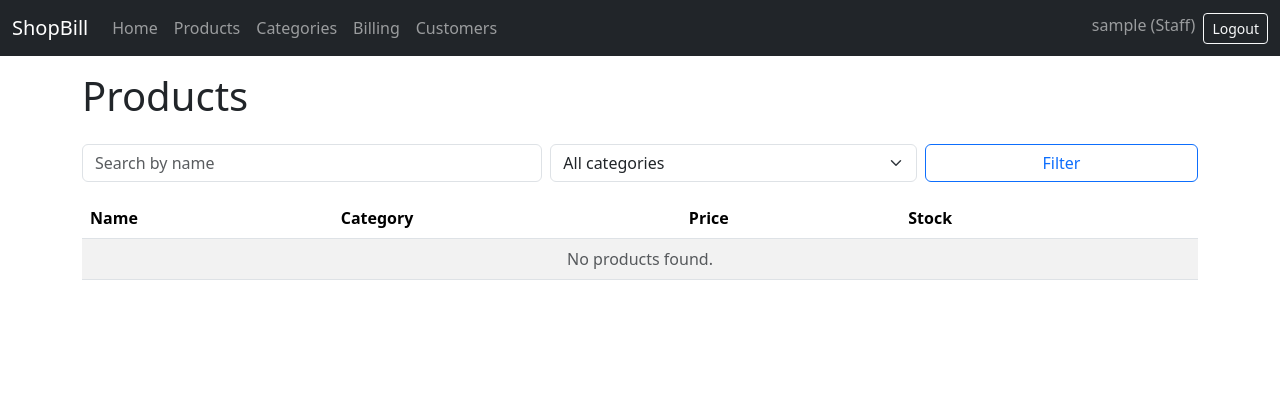
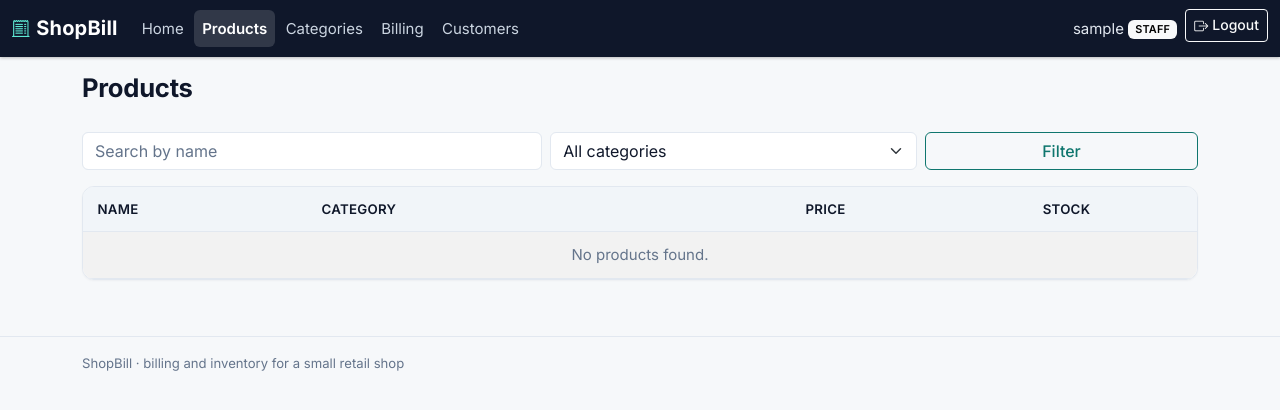
Before and after one commit to Karthick3301/shopbill, a Django app: page /inventory/products/ in a window 1280 px wide. Shown: the top 410 px of the page. Run offline with Django 5.2, Linux system fonts and the light colour scheme; the visitor is signed in with stand-in values (Sample User, id 1); data that the repository does not hold is empty.

Commit message:
Design pass 1

```diff
--- a/config/settings.py
+++ b/config/settings.py
@@ -113,6 +113,7 @@ USE_TZ = True
 
 STATIC_URL = "static/"
 STATIC_ROOT = BASE_DIR / "staticfiles"  # collectstatic target for Render
+STATICFILES_DIRS = [BASE_DIR / "static"]  # project static (css/app.css, favicon)
 
 STORAGES = {
     "default": {"BACKEND": "django.core.files.storage.FileSystemStorage"},
--- /dev/null
+++ b/static/css/app.css
@@ -0,0 +1,305 @@
+:root {
+  --sb-primary: #0F766E;
+  --sb-primary-hover: #115E59;
+  --sb-bg: #F6F8FA;
+  --sb-card: #FFFFFF;
+  --sb-border: #E2E8F0;
+  --sb-text: #0F172A;
+  --sb-muted: #64748B;
+  --sb-warning: #F59E0B;
+  --sb-danger: #DC2626;
+  --sb-success: #16A34A;
+  --sb-radius: 12px;
+
+  /* Bootstrap 5 variable overrides so built-in components follow the palette. */
+  --bs-primary: #0F766E;
+  --bs-primary-rgb: 15, 118, 110;
+  --bs-link-color: #0F766E;
+  --bs-link-color-rgb: 15, 118, 110;
+  --bs-link-hover-color: #115E59;
+  --bs-link-hover-color-rgb: 17, 94, 89;
+  --bs-body-color: #0F172A;
+  --bs-body-color-rgb: 15, 23, 42;
+  --bs-secondary-color: #64748B;
+  --bs-border-color: #E2E8F0;
+  --bs-warning: #F59E0B;
+  --bs-warning-rgb: 245, 158, 11;
+  --bs-danger: #DC2626;
+  --bs-danger-rgb: 220, 38, 38;
+  --bs-success: #16A34A;
+  --bs-success-rgb: 22, 163, 74;
+}
+
+html {
+  -webkit-text-size-adjust: 100%;
+}
+
+body {
+  font-family: "Inter", system-ui, -apple-system, "Segoe UI", Roboto, sans-serif;
+  font-size: 15px;
+  line-height: 1.55;
+  background-color: var(--sb-bg);
+  color: var(--sb-text);
+}
+
+h1 {
+  font-size: 1.6rem;
+  font-weight: 700;
+  letter-spacing: -0.01em;
+  margin-bottom: 0.75rem;
+}
+
+h2 {
+  font-weight: 600;
+}
+
+.text-muted {
+  color: var(--sb-muted) !important;
+}
+
+a {
+  text-underline-offset: 2px;
+}
+
+/* ---------- Navbar (dark slate) ---------- */
+.app-navbar {
+  background-color: #0F172A !important;
+  box-shadow: 0 1px 3px rgba(0, 0, 0, 0.25);
+}
+
+.app-navbar .navbar-brand {
+  font-weight: 700;
+  letter-spacing: 0.01em;
+  display: inline-flex;
+  align-items: center;
+  gap: 0.4rem;
+}
+
+.app-navbar .navbar-brand .bi {
+  font-size: 1.1rem;
+  color: #5EEAD4;
+}
+
+.app-navbar .nav-link {
+  color: #CBD5E1;
+  border-radius: 0.375rem;
+  padding: 0.4rem 0.7rem;
+  margin-right: 0.15rem;
+}
+
+.app-navbar .nav-link:hover,
+.app-navbar .nav-link:focus {
+  color: #fff;
+  background-color: rgba(255, 255, 255, 0.08);
+}
+
+.app-navbar .nav-link.active {
+  color: #fff;
+  font-weight: 600;
+  background-color: rgba(255, 255, 255, 0.14);
+}
+
+.app-navbar .navbar-text {
+  color: #E2E8F0;
+}
+
+.role-badge {
+  font-size: 0.68rem;
+  font-weight: 600;
+  letter-spacing: 0.02em;
+  text-transform: uppercase;
+  vertical-align: 0.08em;
+}
+
+/* ---------- Cards ---------- */
+.card {
+  background-color: var(--sb-card);
+  border: 1px solid var(--sb-border);
+  border-radius: var(--sb-radius);
+  box-shadow: 0 1px 2px rgba(15, 23, 42, 0.04), 0 1px 3px rgba(15, 23, 42, 0.05);
+}
+
+/* ---------- Buttons ---------- */
+.btn {
+  font-weight: 500;
+}
+
+.btn .bi {
+  vertical-align: -0.125em;
+}
+
+.btn-primary {
+  --bs-btn-bg: #0F766E;
+  --bs-btn-border-color: #0F766E;
+  --bs-btn-hover-bg: #115E59;
+  --bs-btn-hover-border-color: #115E59;
+  --bs-btn-active-bg: #115E59;
+  --bs-btn-active-border-color: #115E59;
+  --bs-btn-disabled-bg: #0F766E;
+  --bs-btn-disabled-border-color: #0F766E;
+}
+
+.btn-outline-primary {
+  --bs-btn-color: #0F766E;
+  --bs-btn-border-color: #0F766E;
+  --bs-btn-hover-bg: #0F766E;
+  --bs-btn-hover-border-color: #0F766E;
+  --bs-btn-active-bg: #115E59;
+  --bs-btn-active-border-color: #115E59;
+}
+
+.btn-danger {
+  --bs-btn-bg: #DC2626;
+  --bs-btn-border-color: #DC2626;
+}
+
+.btn-outline-danger {
+  --bs-btn-color: #DC2626;
+  --bs-btn-border-color: #DC2626;
+  --bs-btn-hover-bg: #DC2626;
+  --bs-btn-hover-border-color: #DC2626;
+}
+
+.page-link {
+  color: #0F766E;
+}
+
+.active > .page-link {
+  background-color: #0F766E;
+  border-color: #0F766E;
+}
+
+/* ---------- Tables ---------- */
+.table-responsive {
+  background-color: #fff;
+  border: 1px solid var(--sb-border);
+  border-radius: var(--sb-radius);
+  box-shadow: 0 1px 2px rgba(15, 23, 42, 0.04);
+  padding: 0;
+}
+
+.table-responsive .table {
+  margin-bottom: 0;
+}
+
+.table thead th {
+  background-color: #F1F5F9;
+  color: #0F172A;
+  font-weight: 600;
+  font-size: 0.83rem;
+  text-transform: uppercase;
+  letter-spacing: 0.02em;
+  border-bottom: 1px solid var(--sb-border);
+  padding: 0.75rem 0.9rem;
+  white-space: nowrap;
+}
+
+.table tbody td {
+  padding: 0.7rem 0.9rem;
+  vertical-align: middle;
+}
+
+.table-hover tbody tr:hover,
+.table tbody tr:hover {
+  --bs-table-hover-bg: #F1F5F9;
+  background-color: #F1F5F9;
+}
+
+/* Keep low-stock / out-of-stock highlights in palette tints. */
+.table-warning {
+  --bs-table-bg: #FEF3C7;
+  --bs-table-striped-bg: #FDEFC2;
+  --bs-table-hover-bg: #FDE9B0;
+}
+
+.table-danger {
+  --bs-table-bg: #FEE2E2;
+  --bs-table-striped-bg: #FBDCDC;
+  --bs-table-hover-bg: #FACACA;
+}
+
+.badge.text-bg-warning {
+  background-color: #F59E0B !important;
+  color: #0F172A !important;
+}
+
+.badge.text-bg-danger {
+  background-color: #DC2626 !important;
+}
+
+/* ---------- Alerts (incl. Django "error" tag) ---------- */
+.alert-error {
+  --bs-alert-color: #7F1D1D;
+  --bs-alert-bg: #FEE2E2;
+  --bs-alert-border-color: #FECACA;
+}
+
+/* ---------- Forms (consistent labels, spacing, red errors) ---------- */
+form p {
+  margin-bottom: 1rem;
+}
+
+form p label,
+.form-label {
+  font-weight: 500;
+  margin-bottom: 0.25rem;
+  display: block;
+  color: var(--sb-text);
+}
+
+form .helptext {
+  display: block;
+  color: var(--sb-muted);
+  font-size: 0.875rem;
+  margin-top: 0.25rem;
+}
+
+.errorlist {
+  color: #DC2626;
+  list-style: none;
+  padding-left: 0;
+  margin: 0.25rem 0 0;
+  font-size: 0.875rem;
+  font-weight: 500;
+}
+
+form .invalid-feedback {
+  display: block;
+}
+
+/* Fallback styling for auth forms whose widgets lack .form-control. */
+form input:not([type="checkbox"]):not([type="radio"]):not([type="hidden"]):not([type="submit"]):not(.form-control):not(.form-select):not(.form-check-input):not(.btn),
+form select:not(.form-select):not(.form-control),
+form textarea:not(.form-control) {
+  display: block;
+  width: 100%;
+  padding: 0.375rem 0.75rem;
+  font-size: 1rem;
+  color: #0F172A;
+  background-color: #fff;
+  border: 1px solid #CBD5E1;
+  border-radius: 0.375rem;
+}
+
+form input:focus:not(.btn),
+form select:focus,
+form textarea:focus {
+  border-color: #0F766E;
+  outline: 0;
+  box-shadow: 0 0 0 0.25rem rgba(15, 118, 110, 0.15);
+}
+
+/* ---------- Misc ---------- */
+main.container {
+  padding-bottom: 2rem;
+}
+
+.app-footer {
+  border-top: 1px solid var(--sb-border);
+  color: var(--sb-muted);
+}
+
+:focus-visible {
+  outline: 2px solid #0F766E;
+  outline-offset: 2px;
+}
--- a/templates/base.html
+++ b/templates/base.html
@@ -1,29 +1,35 @@
-<!doctype html>
+{% load static %}<!doctype html>
 <html lang="en">
 <head>
   <meta charset="utf-8">
   <meta name="viewport" content="width=device-width, initial-scale=1">
   <title>{% block title %}ShopBill{% endblock %}</title>
+  <link rel="icon" type="image/svg+xml" href="{% static 'img/favicon.svg' %}">
   <link href="https://cdn.jsdelivr.net/npm/bootstrap@5.3.3/dist/css/bootstrap.min.css" rel="stylesheet">
+  <link href="https://cdn.jsdelivr.net/npm/bootstrap-icons@1.11.3/font/bootstrap-icons.min.css" rel="stylesheet">
+  <link rel="preconnect" href="https://fonts.googleapis.com">
+  <link rel="preconnect" href="https://fonts.gstatic.com" crossorigin>
+  <link href="https://fonts.googleapis.com/css2?family=Inter:wght@400;500;600;700&display=swap" rel="stylesheet">
+  <link href="{% static 'css/app.css' %}" rel="stylesheet">
 </head>
 <body>
-<nav class="navbar navbar-expand-lg navbar-dark bg-dark">
+<nav class="navbar navbar-expand-lg navbar-dark bg-dark app-navbar">
   <div class="container-fluid">
-    <a class="navbar-brand" href="{% url 'home' %}">ShopBill</a>
-    <button class="navbar-toggler" type="button" data-bs-toggle="collapse" data-bs-target="#mainNav">
+    <a class="navbar-brand" href="{% url 'home' %}"><i class="bi bi-receipt-cutoff" aria-hidden="true"></i>ShopBill</a>
+    <button class="navbar-toggler" type="button" data-bs-toggle="collapse" data-bs-target="#mainNav" aria-controls="mainNav" aria-expanded="false" aria-label="Toggle navigation">
       <span class="navbar-toggler-icon"></span>
     </button>
     <div class="collapse navbar-collapse" id="mainNav">
       <ul class="navbar-nav me-auto">
-        <li class="nav-item"><a class="nav-link" href="{% url 'home' %}">Home</a></li>
+        <li class="nav-item"><a class="nav-link {% if request.path == '/' %}active{% endif %}" {% if request.path == '/' %}aria-current="page"{% endif %} href="{% url 'home' %}">Home</a></li>
         {% if user.is_authenticated %}
           {# Staff can view products and bill; Owner sees everything. #}
-          <li class="nav-item"><a class="nav-link" href="{% url 'inventory:product-list' %}">Products</a></li>
-          <li class="nav-item"><a class="nav-link" href="{% url 'inventory:category-list' %}">Categories</a></li>
-          <li class="nav-item"><a class="nav-link" href="{% url 'billing:invoice-list' %}">Billing</a></li>
-          <li class="nav-item"><a class="nav-link" href="{% url 'billing:customer-list' %}">Customers</a></li>
+          <li class="nav-item"><a class="nav-link {% if '/inventory/products' in request.path %}active{% endif %}" {% if '/inventory/products' in request.path %}aria-current="page"{% endif %} href="{% url 'inventory:product-list' %}">Products</a></li>
+          <li class="nav-item"><a class="nav-link {% if '/inventory/categories' in request.path %}active{% endif %}" {% if '/inventory/categories' in request.path %}aria-current="page"{% endif %} href="{% url 'inventory:category-list' %}">Categories</a></li>
+          <li class="nav-item"><a class="nav-link {% if '/billing/invoices' in request.path %}active{% endif %}" {% if '/billing/invoices' in request.path %}aria-current="page"{% endif %} href="{% url 'billing:invoice-list' %}">Billing</a></li>
+          <li class="nav-item"><a class="nav-link {% if '/billing/customers' in request.path %}active{% endif %}" {% if '/billing/customers' in request.path %}aria-current="page"{% endif %} href="{% url 'billing:customer-list' %}">Customers</a></li>
           {% if user.is_owner %}
-            <li class="nav-item"><a class="nav-link" href="{% url 'reports:dashboard' %}">Reports</a></li>
+            <li class="nav-item"><a class="nav-link {% if '/reports' in request.path %}active{% endif %}" {% if '/reports' in request.path %}aria-current="page"{% endif %} href="{% url 'reports:dashboard' %}">Reports</a></li>
             {% if user.is_superuser %}
               <li class="nav-item"><a class="nav-link" href="/admin/">Admin</a></li>
             {% endif %}
@@ -32,17 +38,17 @@
       </ul>
       <ul class="navbar-nav ms-auto">
         {% if user.is_authenticated %}
-          <li class="nav-item">
-            <span class="navbar-text me-2">{{ user.username }} ({{ user.get_role_display }})</span>
+          <li class="nav-item d-flex align-items-center">
+            <span class="navbar-text me-2">{{ user.username }} <span class="badge text-bg-light role-badge">{{ user.get_role_display }}</span></span>
           </li>
           <li class="nav-item">
             <form method="post" action="{% url 'logout' %}" class="d-inline">
               {% csrf_token %}
-              <button class="btn btn-outline-light btn-sm" type="submit">Logout</button>
+              <button class="btn btn-outline-light btn-sm" type="submit"><i class="bi bi-box-arrow-right me-1" aria-hidden="true"></i>Logout</button>
             </form>
           </li>
         {% else %}
-          <li class="nav-item"><a class="btn btn-outline-light btn-sm" href="{% url 'login' %}">Login</a></li>
+          <li class="nav-item"><a class="btn btn-outline-light btn-sm" href="{% url 'login' %}"><i class="bi bi-box-arrow-in-right me-1" aria-hidden="true"></i>Login</a></li>
         {% endif %}
       </ul>
     </div>
@@ -52,12 +58,16 @@
 <main class="container mt-3">
   {% if messages %}
     {% for message in messages %}
-      <div class="alert alert-{{ message.tags|default:'info' }}">{{ message }}</div>
+      <div class="alert alert-{{ message.tags|default:'info' }} alert-dismissible fade show" role="alert">{{ message }}<button type="button" class="btn-close" data-bs-dismiss="alert" aria-label="Close"></button></div>
     {% endfor %}
   {% endif %}
   {% block content %}{% endblock %}
 </main>
 
+<footer class="app-footer mt-4 py-3">
+  <div class="container small">ShopBill &middot; billing and inventory for a small retail shop</div>
+</footer>
+
 <script src="https://cdn.jsdelivr.net/npm/bootstrap@5.3.3/dist/js/bootstrap.bundle.min.js"></script>
 </body>
 </html>
--- a/templates/billing/invoice_detail.html
+++ b/templates/billing/invoice_detail.html
@@ -3,14 +3,14 @@
 {% block content %}
 <div class="d-flex justify-content-between align-items-center mb-3">
   <h1>Invoice #{{ object.pk }}</h1>
-  <a class="btn btn-primary" href="{% url 'billing:invoice-pdf' object.pk %}">Download PDF</a>
+  <a class="btn btn-primary" href="{% url 'billing:invoice-pdf' object.pk %}"><i class="bi bi-file-earmark-pdf me-1" aria-hidden="true"></i>Download PDF</a>
 </div>
 <p class="text-muted">Customer: <strong>{{ object.customer.name }}</strong> |
    Date: {{ object.created_at|date:"Y-m-d H:i" }} |
    Billed by: {{ object.created_by|default:"-" }}</p>
 
 <div class="table-responsive">
-<table class="table table-striped align-middle">
+<table class="table table-striped table-hover align-middle">
   <thead><tr><th>Product</th><th class="text-end">Qty</th><th class="text-end">Unit price</th><th class="text-end">Amount</th></tr></thead>
   <tbody>
     {% for item in object.items.all %}
--- a/templates/inventory/product_list.html
+++ b/templates/inventory/product_list.html
@@ -4,7 +4,7 @@
 <div class="d-flex justify-content-between align-items-center mb-3">
   <h1>Products</h1>
   {% if user.is_owner %}
-    <a class="btn btn-primary" href="{% url 'inventory:product-add' %}">Add product</a>
+    <a class="btn btn-primary" href="{% url 'inventory:product-add' %}"><i class="bi bi-plus-lg me-1" aria-hidden="true"></i>Add product</a>
   {% endif %}
 </div>
 
@@ -26,9 +26,9 @@
 </form>
 
 <div class="table-responsive">
-<table class="table table-striped align-middle">
+<table class="table table-striped table-hover align-middle">
   <thead>
-    <tr><th>Name</th><th>Category</th><th>Price</th><th>Stock</th><th></th></tr>
+    <tr><th>Name</th><th>Category</th><th class="text-end">Price</th><th class="text-end">Stock</th><th></th></tr>
   </thead>
   <tbody>
     {% for p in object_list %}
@@ -36,8 +36,8 @@
       <tr class="{% if p.stock == 0 %}table-danger{% elif p.is_low_stock %}table-warning{% endif %}">
         <td>{{ p.name }}</td>
         <td>{{ p.category.name }}</td>
-        <td>{{ p.price }}</td>
-        <td>
+        <td class="text-end">{{ p.price }}</td>
+        <td class="text-end">
           {{ p.stock }}
           {% if p.stock == 0 %}
             <span class="badge text-bg-danger">Out of stock</span>
@@ -47,8 +47,8 @@
         </td>
         <td class="text-end">
           {% if user.is_owner %}
-            <a class="btn btn-sm btn-outline-secondary" href="{% url 'inventory:product-edit' p.pk %}">Edit</a>
-            <a class="btn btn-sm btn-outline-danger" href="{% url 'inventory:product-delete' p.pk %}">Deactivate</a>
+            <a class="btn btn-sm btn-outline-secondary" href="{% url 'inventory:product-edit' p.pk %}"><i class="bi bi-pencil me-1" aria-hidden="true"></i>Edit</a>
+            <a class="btn btn-sm btn-outline-danger" href="{% url 'inventory:product-delete' p.pk %}"><i class="bi bi-archive me-1" aria-hidden="true"></i>Deactivate</a>
           {% endif %}
         </td>
       </tr>
```
Also changed, not shown: templates/billing/customer_list.html (+4 -4 lines), templates/billing/invoice_list.html (+5 -5 lines), templates/inventory/category_list.html (+6 -6 lines), static/img/favicon.svg (added).
